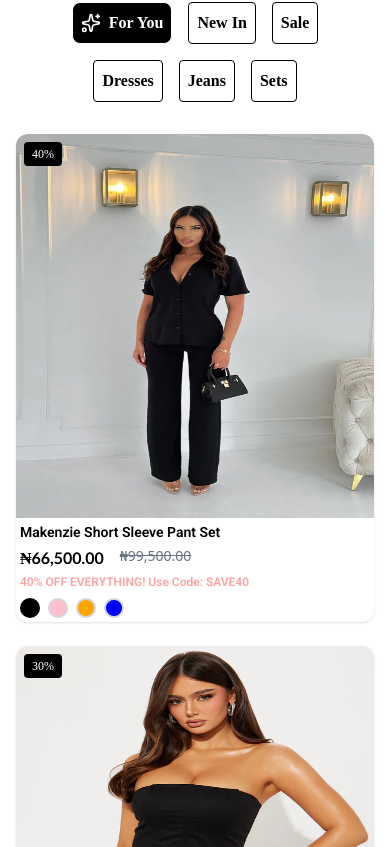
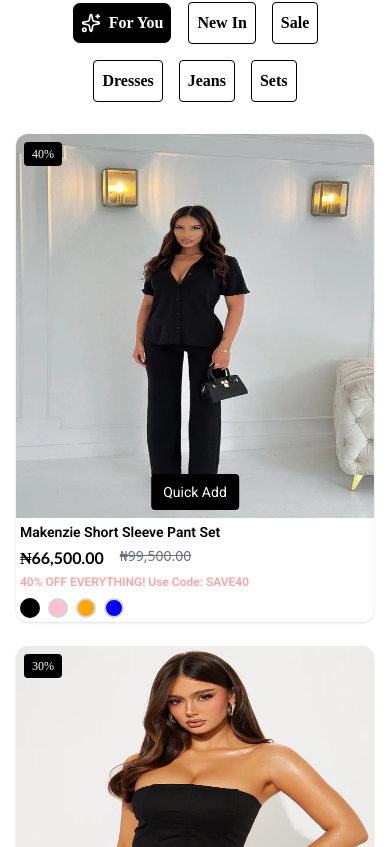
Before and after one commit to onaolapomay/revamp, a React (Vite) app: page / in a window 390 px wide. Shown: the part 6017-6864 px from the top of the page. Built offline with nearby package versions, Linux system fonts and the light colour scheme; a web font is replaced by a local one.

Commit message:
your update message

```diff
--- a/src/components/ProductCards.jsx
+++ b/src/components/ProductCards.jsx
@@ -32,14 +32,18 @@ const ProductCards = ({ product }) => {
   };
 
   return (
-    <div className="w-full max-w-md rounded-xl mx-auto overflow-hidden shadow-sm">
+    <div className="group relative bg-white w-full max-w-md rounded-xl mx-auto overflow-hidden shadow-sm">
       {/* Main Image + Discount */}
       <div className="relative w-full h-96">
         <img
           src={selectedImage}
           alt={product.name}
-          className="w-full h-full object- transition-all duration-300"
+          className="w-full h-full object-fill transition-all duration-300"
         />
+        <div className='absolute bottom-2 left-1/2 transform -translate-x-1/2 px-3 py-2 cursor-pointer
+         text-sm bg-black text-white rounded font-[roboto] flex sm:hidden md:group-hover:flex'>
+            Quick Add
+        </div>
         {product.discount && (
           <div className="absolute top-2 left-2 bg-black text-white text-xs px-2 py-1 font-[winky_sans] rounded">
             {product.discount}
```
